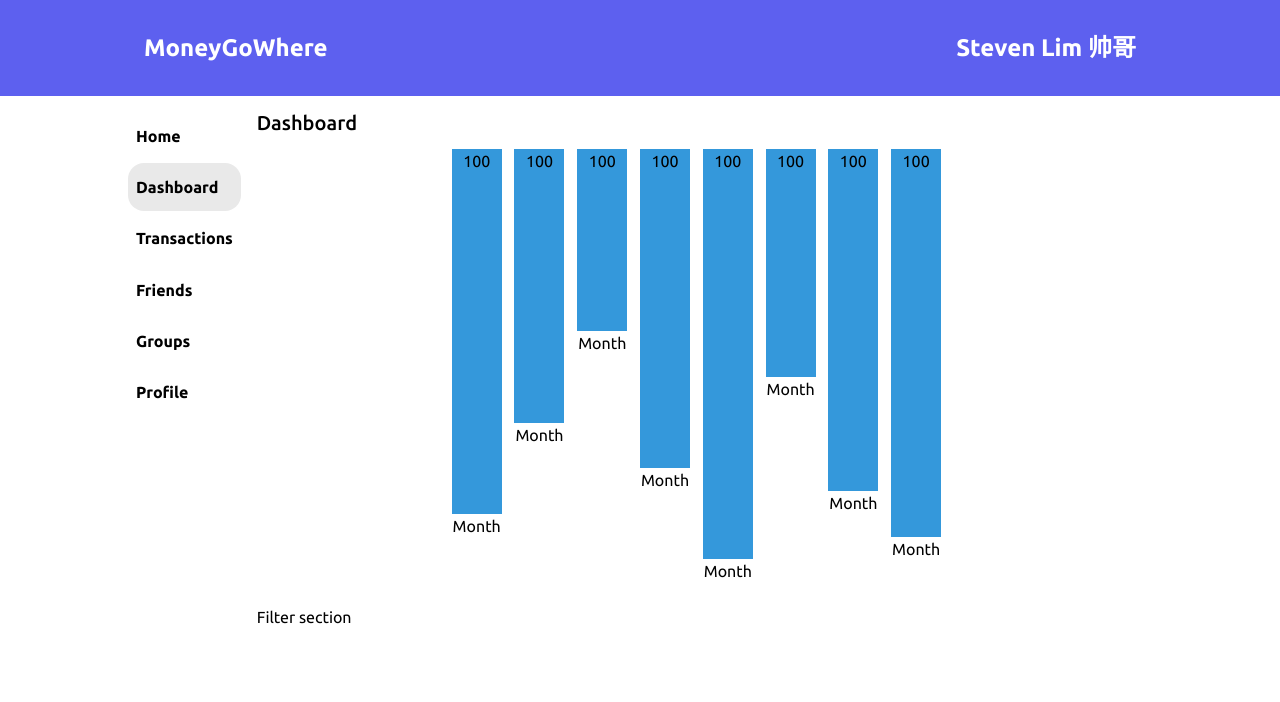
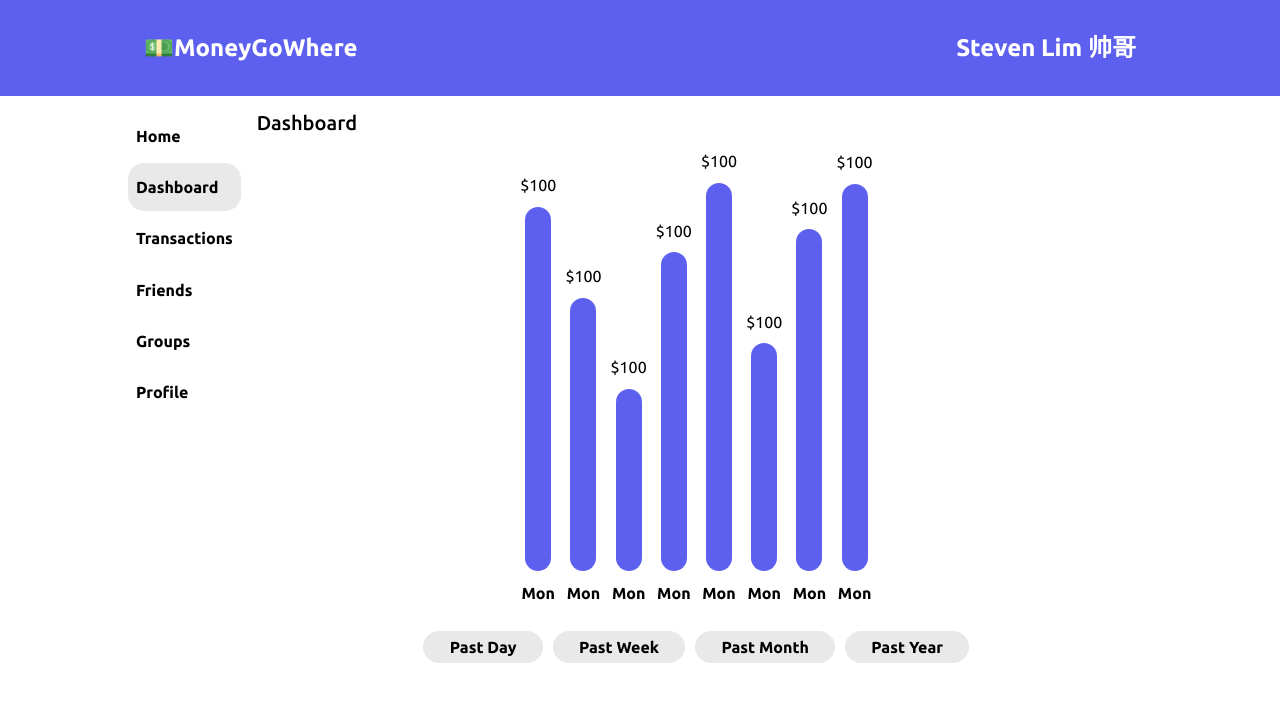
Before and after one commit to geraldhywncs/Team20_DMSS_Frontend, a React (Create React App) app: page / in a window 1280 px wide. Both pictures are taken after a click on the element "Dashboard". Shown: the top 702 px of the page. Built offline with nearby package versions, Linux system fonts and the light colour scheme.

Commit message:
"Updated dashboard component"

```diff
--- a/src/App.css
+++ b/src/App.css
@@ -221,14 +221,42 @@
 
 .bar-chartContainer {
   display: flex;
-  flex-direction: column;
+  flex-direction: column-reverse;
+  gap: 0.6rem;
 }
 
 .bar {
-  width: 50px;
-  background-color: #3498db;
+  width: 1.625rem;
+  background-color: var(--blue);
   transition: height 0.5s;
-  margin: 0 0.4rem;
+  margin: 0 0.6rem;
+  border-radius: 25px;
+}
+
+/* Bar chart days/month/year */
+.bar-chartValue {
+  font-weight: 600;
+}
+
+.bar-filterContainer {
+  display: flex;
+  gap: 0.6rem;
+  margin-top: 1.6rem;
+  @apply mx-auto;
+}
+
+.bar-filterButton {
+  padding: 0.25rem 1.65rem;
+  border-radius: 20px;
+  background-color: var(--grey);
+  font-weight: 600;
+  border: none;
+  transition: background-color 0.3s ease;
+}
+
+.bar-filterButton:hover {
+  background-color: var(--blue);
+  color: var(--white);
 }
 
 /* SearchFriends */
--- a/src/components/dashboard/GraphBar.jsx
+++ b/src/components/dashboard/GraphBar.jsx
@@ -1,23 +1,17 @@
-import React from 'react'
+import React from "react";
 
-function GraphBar({height}) {
+function GraphBar({ height }) {
   return (
     <React.Fragment>
-        <div className='bar-chartContainer'>
-        <span className="bar" style={{ height: `${height}%` }}>
-                100
-            </span>
-            <span>
-                Month
-            </span>
-        </div>
-
+      <div className="bar-chartContainer">
+        <div className="bar-chartValue">Mon</div>
+        <div className="bar" style={{ height: `${height}%` }}></div>
+        <div>$100</div>
+      </div>
     </React.Fragment>
-  )
+  );
 }
 
-const mockData= {
+const mockData = {};
 
-}
-
-export default GraphBar
+export default GraphBar;
--- a/src/components/dashboard/GraphContainer.jsx
+++ b/src/components/dashboard/GraphContainer.jsx
@@ -1,10 +1,10 @@
-import React from 'react'
-import GraphBar from './GraphBar'
+import React from "react";
+import GraphBar from "./GraphBar";
 
 function GraphContainer() {
   return (
     <React.Fragment>
-        <div className="graph-container">
+      <div className="graph-container">
         <GraphBar height={80} />
         <GraphBar height={60} />
         <GraphBar height={40} />
@@ -13,10 +13,16 @@ function GraphContainer() {
         <GraphBar height={50} />
         <GraphBar height={75} />
         <GraphBar height={85} />
-        </div>
+      </div>
 
+      <div className="bar-filterContainer">
+        <button className="bar-filterButton">Past Day</button>
+        <button className="bar-filterButton">Past Week</button>
+        <button className="bar-filterButton">Past Month</button>
+        <button className="bar-filterButton">Past Year</button>
+      </div>
     </React.Fragment>
-  )
+  );
 }
 
-export default GraphContainer
+export default GraphContainer;
--- a/src/components/pages/Dashboard.jsx
+++ b/src/components/pages/Dashboard.jsx
@@ -1,23 +1,18 @@
 import React from "react";
 import GraphContainer from "../dashboard/GraphContainer";
-
 
 const Dashboard = () => {
   return (
     <React.Fragment>
-        <div className="section-container">
+      <div className="section-container">
         <div class="section-header body-xlarge font-medium">Dashboard</div>
-                <GraphContainer></GraphContainer>
-            <div>
-                Filter section
-            </div>
-        </div>
+        <GraphContainer></GraphContainer>
+      </div>
     </React.Fragment>
   );
 };
 
 export default Dashboard;
-
 
 /* Dashboard layout
 
--- /dev/null
+++ b/src/components/pages/dashboard/dashboard.jsx
@@ -0,0 +1,7 @@
+import React from "react";
+
+function dashboard() {
+  return <div>dashboard</div>;
+}
+
+export default dashboard;
--- a/src/constants/constants.js
+++ b/src/constants/constants.js
@@ -3,13 +3,27 @@ const constants = {
     API_URL: "https://api.example.com",
   },
   app: {
-    APP_TITLE: "MoneyGoWhere",
+    APP_TITLE: "💵MoneyGoWhere",
     TEMP_USER: "Steven Lim 帅哥", //Temp remove once logic is in place
   },
   errors: {
     NETWORK_ERROR: "Network error. Please try again later.",
     AUTH_ERROR: "Authentication failed. Please log in again.",
   },
+  months: {
+    Jan: "Jan",
+    Feb: "Feb",
+    Mar: "Mar",
+    Apr: "Apr",
+    May: "May",
+    Jun: "Jun",
+    Jul: "Jul",
+    Aug: "Aug",
+    Sep: "Sep",
+    Oct: "Oct",
+    Nov: "Nov",
+    Dec: "Dec",
+  },
 };
 
 export default constants;
```
